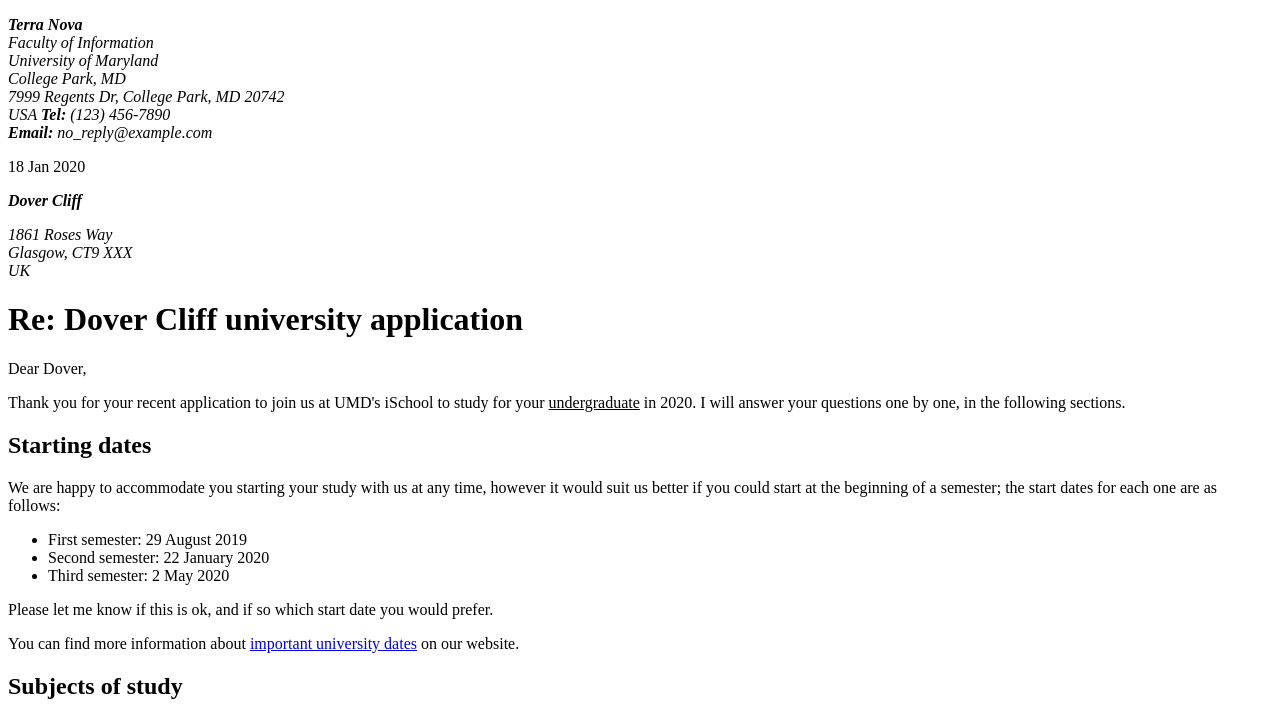
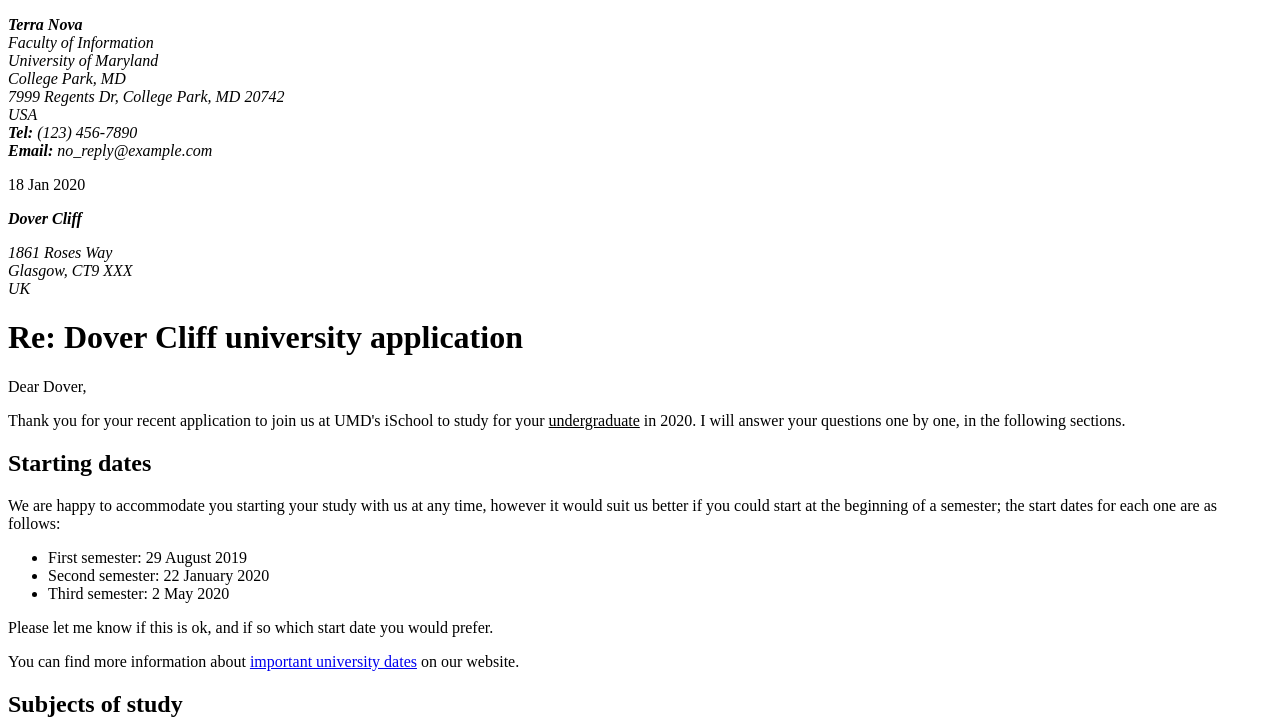
Before and after one commit to aabdella98/aabdella98.github.io, a plain HTML site: page lab_2/index.html in a window 1280 px wide. Shown: the top 721 px of the page. Drawn offline with Linux system fonts and the light colour scheme.

Commit message:
Update index.html

```diff
--- a/lab_2/index.html
+++ b/lab_2/index.html
@@ -13,7 +13,7 @@
 University of Maryland<br>
 College Park, MD<br>
 7999 Regents Dr, College Park, MD 20742<br>
-USA
+USA<br>
 <strong>Tel:</strong> (123) 456-7890<br>
 <strong> Email:</strong> no_reply@example.com<br>
 </p>
@@ -25,7 +25,7 @@
 <p><strong> Dover Cliff</strong></p>
 <p>1861 Roses Way<br>
 Glasgow, CT9 XXX<br>
-UK
+UK<br>
 </p>
 </address>
 
```
